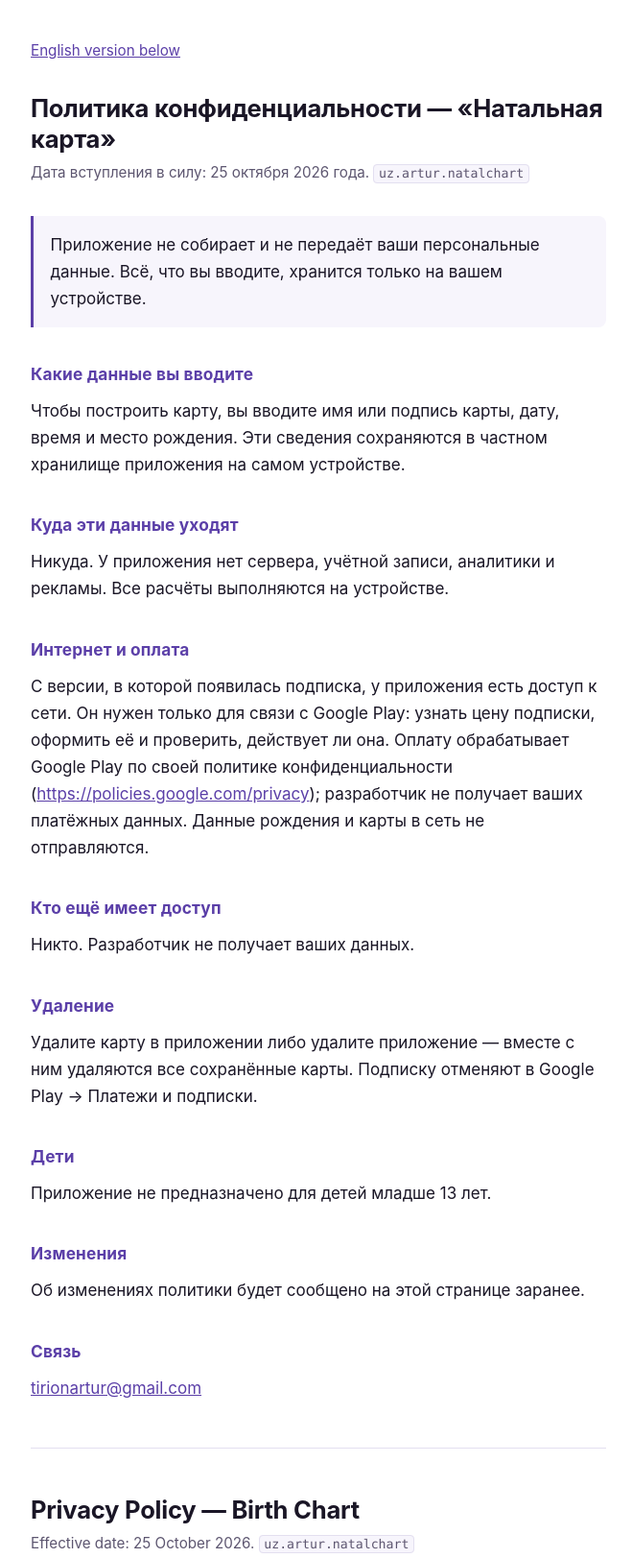
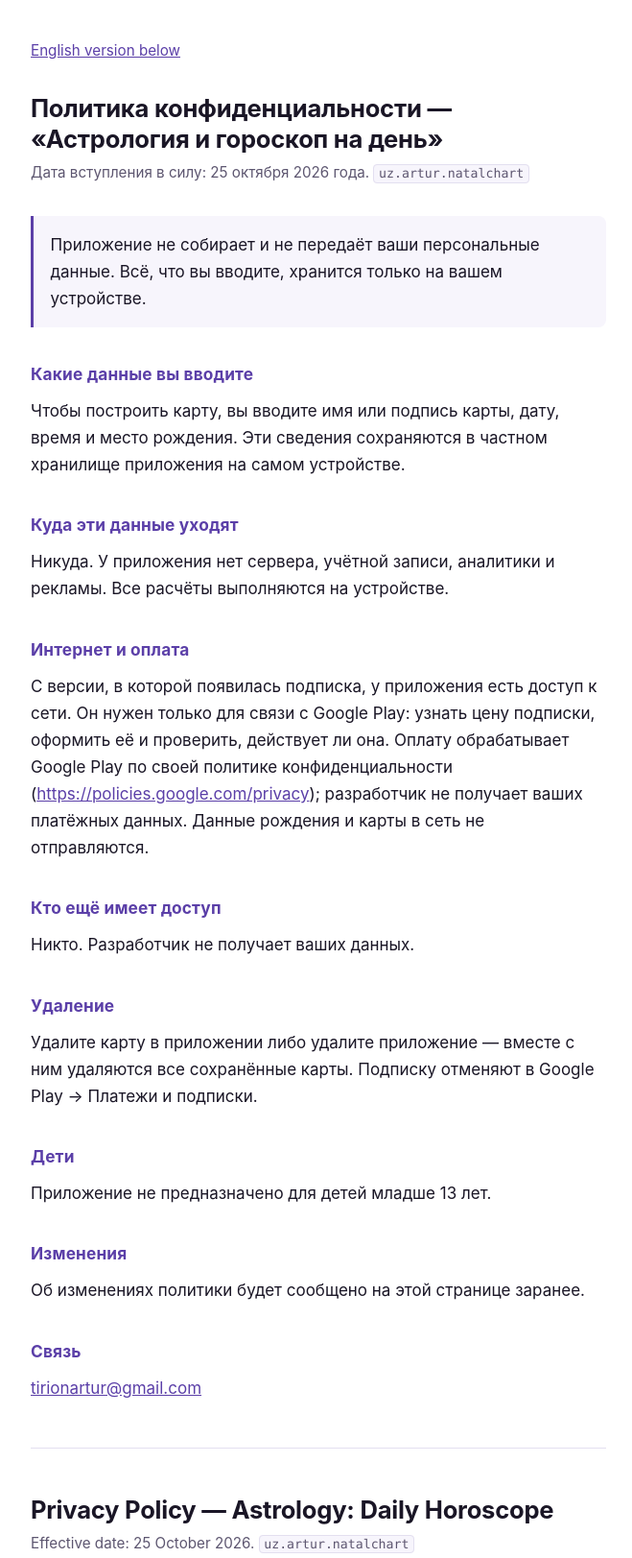
Before and after one commit to arturr55/natalchart-policy, a plain HTML site: page index.html in a window 1280 px wide. Shown: the top 1623 px of the page at 96% size, without its empty margins (308-967 px from the left). Drawn offline with Linux system fonts and the light colour scheme.

Commit message:
App renamed: Astrology: Daily Horoscope / Астрология и гороскоп на день
Co-Authored-By: Claude Opus 5.5 <noreply@anthropic.com>

```diff
--- a/index.html
+++ b/index.html
@@ -3,7 +3,7 @@
 <head>
 <meta charset="utf-8">
 <meta name="viewport" content="width=device-width, initial-scale=1">
-<title>Политика конфиденциальности — «Натальная карта»</title>
+<title>Политика конфиденциальности — «Астрология и гороскоп на день»</title>
 <style>
   :root {
     --bg: #ffffff;
@@ -66,7 +66,7 @@
 <body>
 <main>
   <p class="date"><a href="#en">English version below</a></p>
-  <h1>Политика конфиденциальности — «Натальная карта»</h1>
+  <h1>Политика конфиденциальности — «Астрология и гороскоп на день»</h1>
   <p class="date">Дата вступления в силу: 25 октября 2026 года. <code>uz.artur.natalchart</code></p>
   <p class="lead">Приложение не собирает и не передаёт ваши персональные данные. Всё, что вы вводите, хранится только на вашем устройстве.</p>
   <h2>Какие данные вы вводите</h2>
@@ -86,7 +86,7 @@
   <h2>Связь</h2>
   <p><a href="mailto:tirionartur@gmail.com">tirionartur@gmail.com</a></p>
   <hr style="border:0;border-top:1px solid var(--line);margin:3rem 0" id="en">
-  <h1>Privacy Policy — Birth Chart</h1>
+  <h1>Privacy Policy — Astrology: Daily Horoscope</h1>
   <p class="date">Effective date: 25 October 2026. <code>uz.artur.natalchart</code></p>
   <p class="lead">The app does not collect or share your personal data. Everything you enter is stored only on your device.</p>
   <h2>What you enter</h2>
```
Also changed, not shown: 1 other file.
